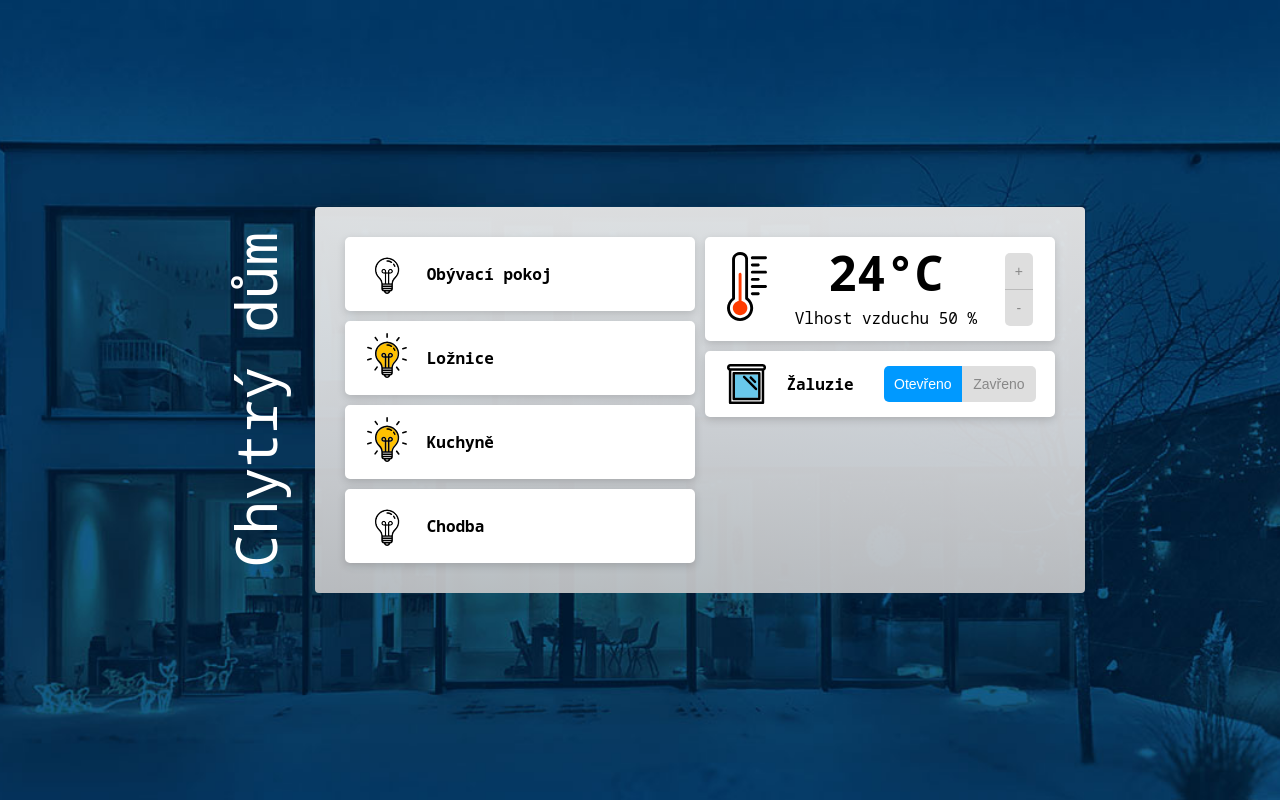
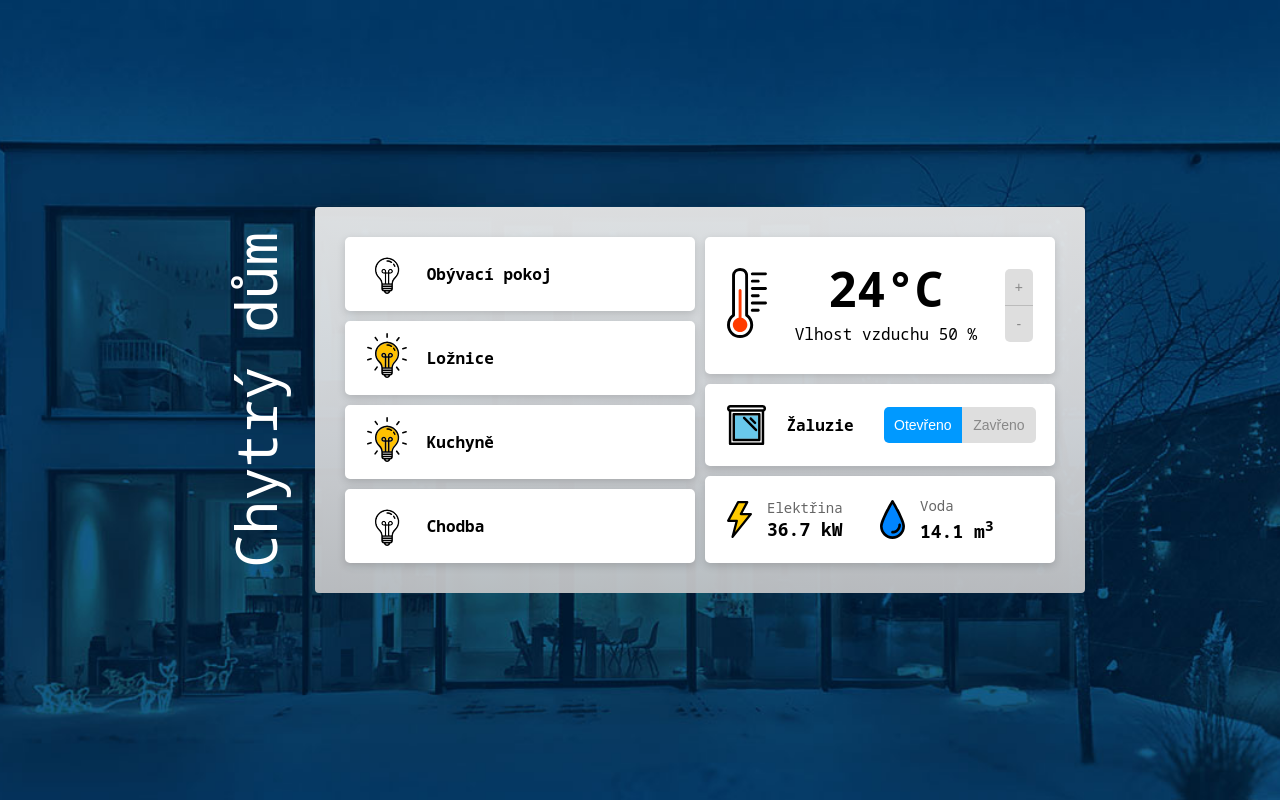
Before and after one commit to havraiv/projekt-chytry-dum, a React app: page / in a window 1280 px wide. Built offline with nearby package versions, Linux system fonts and the light colour scheme.

Commit message:
Energy component done

```diff
--- a/src/components/Dashboard/components/Energy/index.jsx
+++ b/src/components/Dashboard/components/Energy/index.jsx
@@ -3,16 +3,27 @@ import './style.css';
 import electricityImg from './img/electricity.svg';
 import waterImg from './img/water.svg';
 
-export const Energy = () => {
+export const Energy = ({ electricity, water }) => {
   return (
     <div className="energy">
       <div className="energy__source">
         <div className="energy__icon">
-          {/* <img src="./images/electricity.svg"> */}
+          <img src={electricityImg} />
         </div>
         <div className="energy__consumption">
           <div className="energy__description">Elektřina</div>
-          <div className="energy__value">36.7 kW</div>
+          <div className="energy__value">{electricity} kW</div>
+        </div>
+      </div>
+      <div className="energy__source">
+        <div className="energy__icon">
+          <img src={waterImg} />
+        </div>
+        <div className="energy__consumption">
+          <div className="energy__description">Voda</div>
+          <div className="energy__value">
+            {water} m<sup>3</sup>
+          </div>
         </div>
       </div>
     </div>
--- a/src/components/Dashboard/index.jsx
+++ b/src/components/Dashboard/index.jsx
@@ -3,6 +3,7 @@ import './style.css';
 import { Lights } from './components/Lights';
 import { Climate } from './components/Climate';
 import { Blinds } from './components/Blinds';
+import { Energy } from './components/Energy';
 
 export const Dashboard = ({ data }) => {
   return (
@@ -13,6 +14,10 @@ export const Dashboard = ({ data }) => {
         humidity={data.climate.humidity}
       />
       <Blinds state={data.blinds} />
+      <Energy
+        electricity={data.energyConsumption.electricity}
+        water={data.energyConsumption.water}
+      />
     </main>
   );
 };
```
